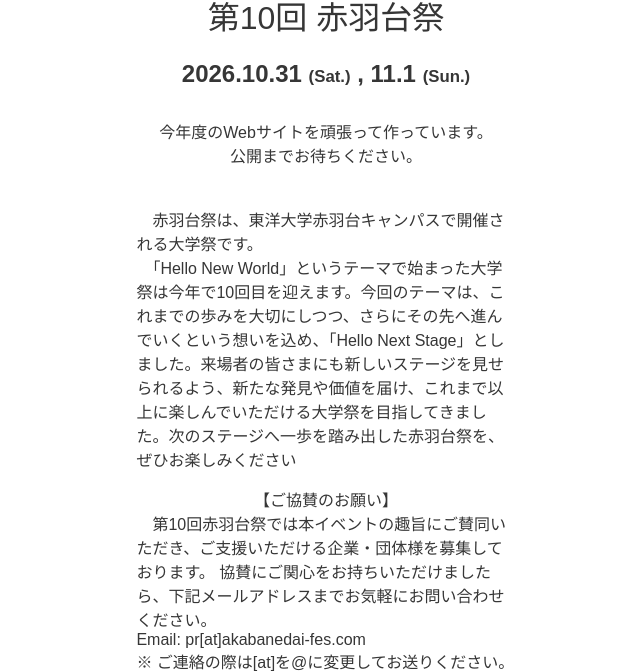
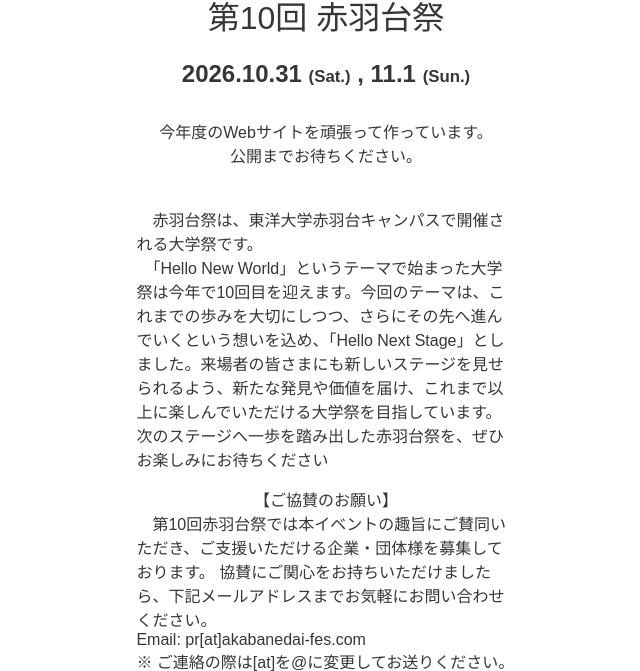
Before and after one commit to AKABANEDAI-FES/teaser-site, a PHP site: page / in a window 1280 px wide. Shown: the part 520-1191 px from the top of the page, without its empty margins (314-954 px from the left). Run offline with PHP 8.4, Linux system fonts and the light colour scheme; some web fonts are replaced.

Commit message:
文章の修正
目指してきました→目指しています
お楽しみください→お楽しみにお待ちください

```diff
--- a/index.php
+++ b/index.php
@@ -55,7 +55,7 @@
         </div>
         <div class="content1">
            <p>　赤羽台祭は、東洋大学赤羽台キャンパスで開催される大学祭です。<br>
-           　「Hello New World」というテーマで始まった大学祭は今年で10回目を迎えます。今回のテーマは、これまでの歩みを大切にしつつ、さらにその先へ進んでいくという想いを込め、「Hello Next Stage」としました。来場者の皆さまにも新しいステージを見せられるよう、新たな発見や価値を届け、これまで以上に楽しんでいただける大学祭を目指してきました。次のステージへ一歩を踏み出した赤羽台祭を、ぜひお楽しみください</p><p class="subtitle">【ご協賛のお願い】</p><p class="detail">
+           　「Hello New World」というテーマで始まった大学祭は今年で10回目を迎えます。今回のテーマは、これまでの歩みを大切にしつつ、さらにその先へ進んでいくという想いを込め、「Hello Next Stage」としました。来場者の皆さまにも新しいステージを見せられるよう、新たな発見や価値を届け、これまで以上に楽しんでいただける大学祭を目指しています。次のステージへ一歩を踏み出した赤羽台祭を、ぜひお楽しみにお待ちください</p><p class="subtitle">【ご協賛のお願い】</p><p class="detail">
 　第10回赤羽台祭では本イベントの趣旨にご賛同いただき、ご支援いただける企業・団体様を募集しております。
 協賛にご関心をお持ちいただけましたら、下記メールアドレスまでお気軽にお問い合わせください。<br>Email: pr[at]akabanedai-fes.com<br>※ ご連絡の際は[at]を@に変更してお送りください。
 </p>
```
